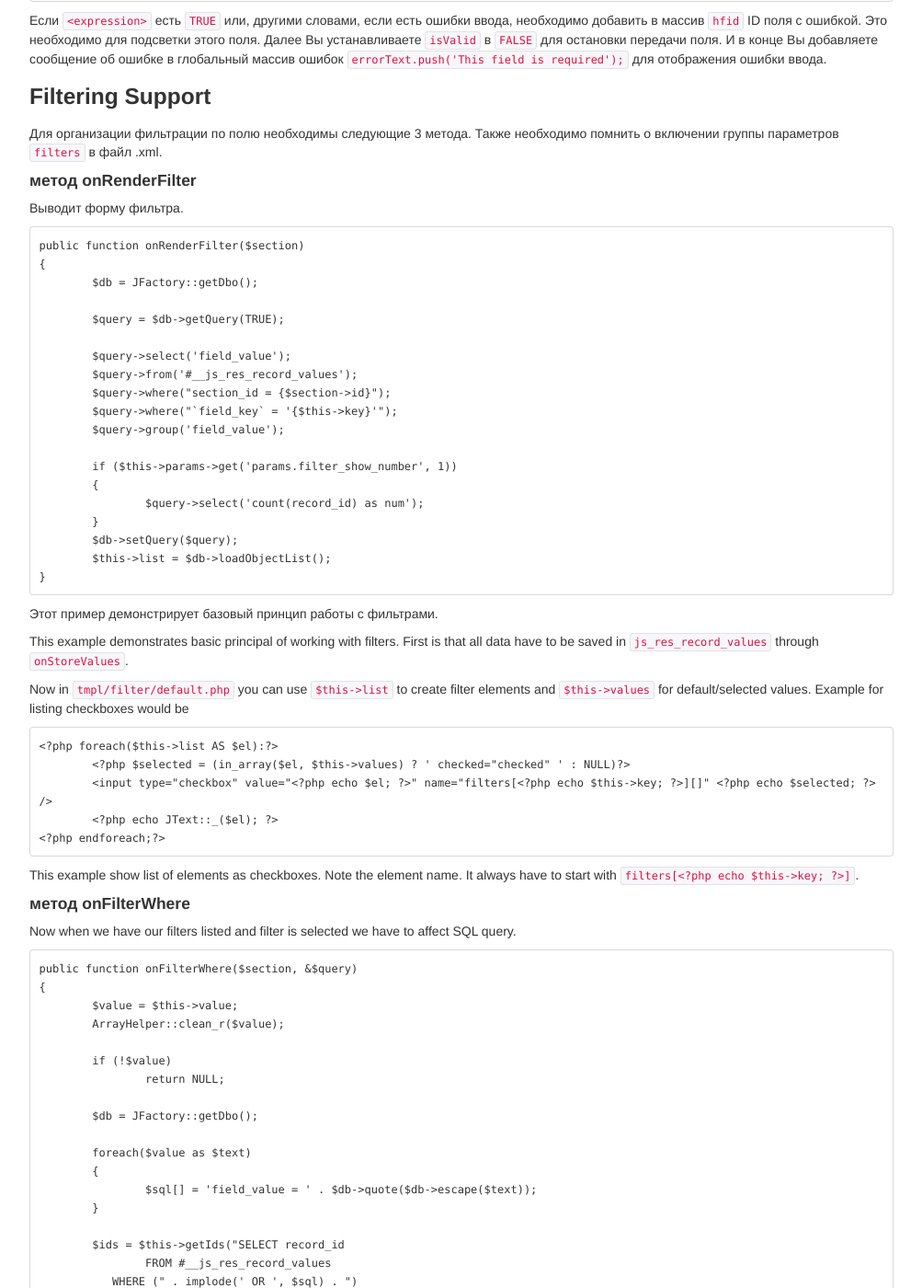
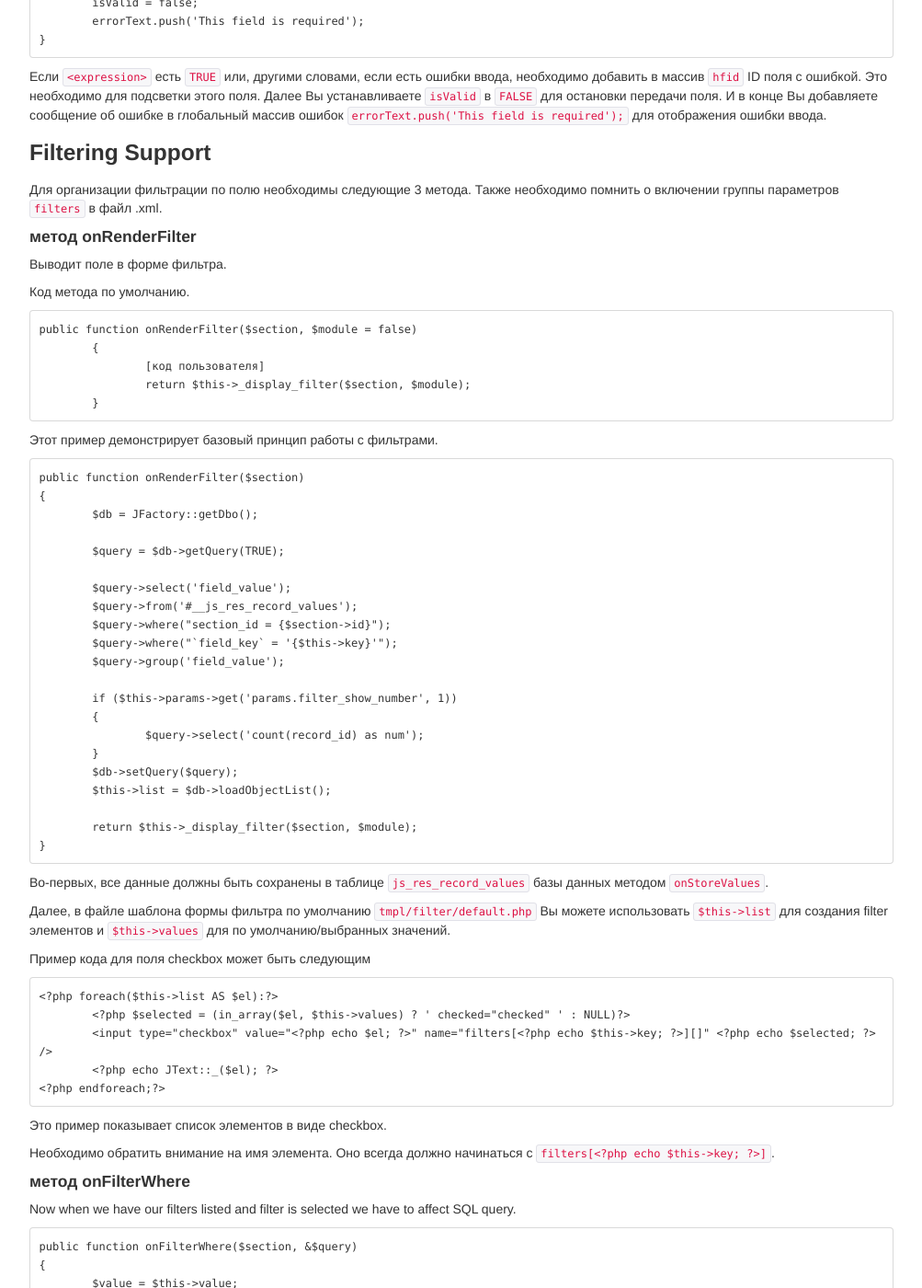
Before and after one commit to MintJoomla/MintJoomla.github.io, a Jekyll site: the page built from ru/cobalt/developer/_posts/2013-01-01-create-cobalt-custom-field.md, in a window 1280 px wide and 1400 px high, scrolled down 7097 px. Shown: the whole window at 92% size, without its empty margins (138-1141 px from the left). Built offline with Jekyll 4.4.1, drawn with Linux system fonts in a browser that asks for light colours; Markdown is read by kramdown in place of the engine named in the settings; some of the changed text lies outside the part shown.

Commit message:
Поправил статью

```diff
--- a/ru/cobalt/developer/_posts/2013-01-01-create-cobalt-custom-field.md
+++ b/ru/cobalt/developer/_posts/2013-01-01-create-cobalt-custom-field.md
@@ -64,14 +64,18 @@
 
 Определяет группу полей, к которой будет принадлежать поле.
 
-Все поля объединяются в группы на основании содержания этого тэга. В принципе, Вы можете использовать любое название группы. Таким образом, Вы можете включить новое поле в одну из существующих групп или создать свою собственную группу полей.
+Все поля объединяются в группы на основании содержания этого тэга.
+
+Вы можете включить новое поле в одну из существующих предопределенных групп полей или создать свою собственную группу.
+
+Если необходимо создать свою группу полей, достаточно просто поместить название этой группы внутри тэга `<group>...</group>`. Никаких дополнительных действий не требуется, Cobalt автоматически создаст эту группу.
 
 Предопределенные группы полей CCK Cobalt.
 
 Имя группы      		| Описание
 ------------------------|-------------
 Simple Form Elements	| Простые поля типа text, checkbox, radio, select и пр.
-Special Form Elements	| Поля для вывода данных в специальном формате типа telephone, url, …
+Special Form Elements	| Поля для вывода данных в специальном формате типа telephone, url и пр.
 Media Form Elements		| Поля для работы с медиа контекстом типа gallery, image, video, audio, uploads и пр.
 Commerce Form Elements	| Поля для электронной коммерции, работа этих полей основана на [SSI][2]
 Exclusive Form Elements	| Различные эксклюзивные поля.
@@ -191,11 +195,11 @@
 onRenderFull | Выводит поле в полном виде статьи.
 onRenderList | Выводит поле в списке статей.
 onPrepareFullTextSearch | Сохраняет значение поля для полнотекстового поиска.
-onPrepareSave | ?????.
+onPrepareSave | Сохраняет значение поля в базе данных.
 onStoreValues | Сохраняет значение поля для фильтрации или сортировки по этому полю.
 validate | Проверяет правильность ввода значения поля перед его сохранением на сервере в базе данных.
 onJSValidate | Позволяет подключать проверку правильности ввода значения поля на форме ввода посредством JavaScript.
-onRenderFilter | ????? Выводит поле в форме фильтра.
+onRenderFilter | Выводит поле в форме фильтра.
 onFilterWhere | ?????.
 onFilterWornLabel | ?????.
 onImport | ?????.
@@ -368,7 +372,17 @@
 
 #### метод onRenderFilter
 
-Выводит форму фильтра.
+Выводит поле в форме фильтра.
+
+Код метода по умолчанию.
+
+	public function onRenderFilter($section, $module = false)
+		{
+			[код пользователя]
+	  		return $this->_display_filter($section, $module);
+		}
+
+Этот пример демонстрирует базовый принцип работы с фильтрами.
 
 	public function onRenderFilter($section)
 	{
@@ -388,13 +402,15 @@
 		}
 		$db->setQuery($query);
 		$this->list = $db->loadObjectList();
+
+		return $this->_display_filter($section, $module);
 	}
 
-Этот пример демонстрирует базовый принцип работы с фильтрами.
+Во-первых, все данные должны быть сохранены в таблице `js_res_record_values` базы данных методом `onStoreValues`.
 
-This example demonstrates basic principal of working with filters. First is that all data have to be saved in `js_res_record_values` through `onStoreValues`.
+Далее, в файле шаблона формы фильтра по умолчанию `tmpl/filter/default.php` Вы можете использовать `$this->list` для создания filter элементов и `$this->values` для по умолчанию/выбранных значений.
 
-Now in `tmpl/filter/default.php` you can use `$this->list` to create filter elements and `$this->values` for default/selected values. Example for listing checkboxes would be
+Пример кода для поля checkbox может быть следующим
 
 	<?php foreach($this->list AS $el):?>
 		<?php $selected = (in_array($el, $this->values) ? ' checked="checked" ' : NULL)?>
@@ -402,8 +418,9 @@
 		<?php echo JText::_($el); ?>
 	<?php endforeach;?>
 
-This example show list of elements as checkboxes.  Note the element name. It always have to start with `filters[<?php echo $this->key; ?>]`.
+Это пример показывает список элементов в виде checkbox.
 
+Необходимо обратить внимание на имя элемента. Оно всегда должно начинаться с `filters[<?php echo $this->key; ?>]`.
 
 #### метод onFilterWhere
 
@@ -503,6 +520,19 @@
 
 Предназначены, в основном, для вывода поля на форме.
 
+#### Получение параметров поля
+
+Все параметры поля делятся на 2 группы:
+
+1. Параметры ядра Cobalt
+2. Индивидуальные параметры поля
+
+Параметры поля в файлах шаблонов доступны через
+
+    $this->params->get('core.field_class', 'inputbox');
+	где
+
+
 Например, для ввода текстового значения в шаблон формы ввода поля по умолчанию `tmpl/input/default.php` можно добавить следующий фрагмент кода
 
 	<input type="text" name="jform[fields][<?php echo $this->id;?>]" value="<?php echo $this->value;?>" />
```
Also changed, not shown: other parts of ru/cobalt/developer/_posts/2013-01-01-create-cobalt-custom-field.md (+2 -2 lines).
